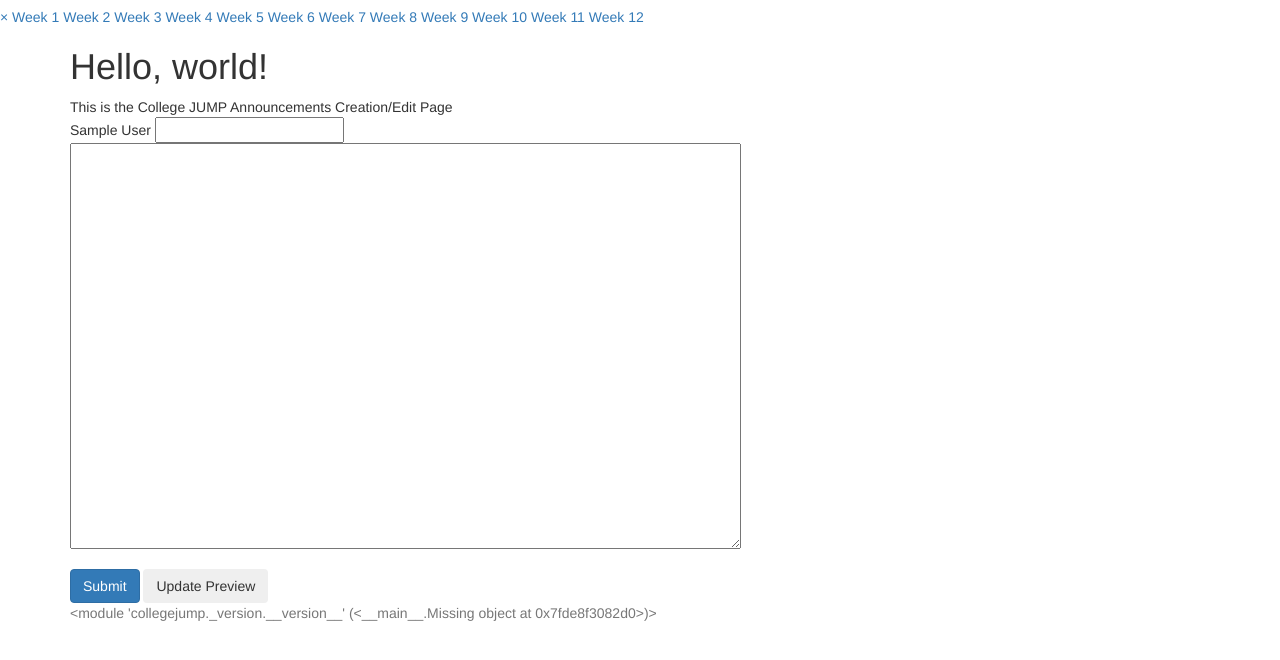
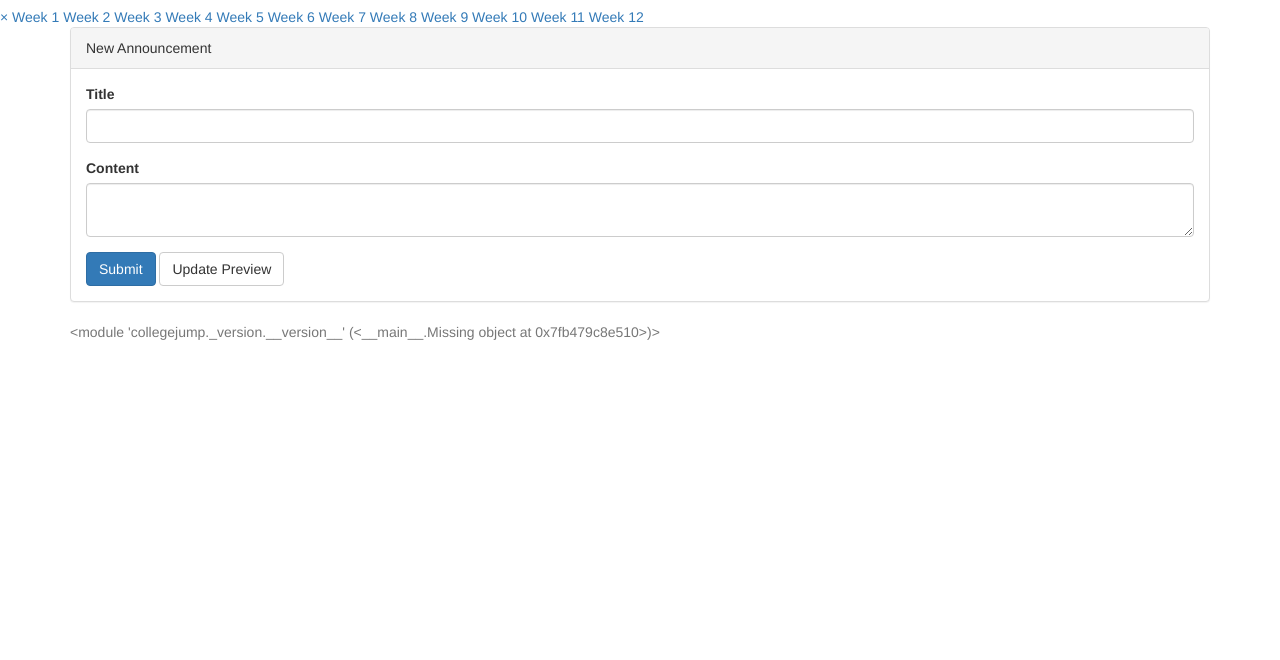
Before and after one commit to UMBC-CMSC447-Spring2017-Team5/college-JUMP, a Flask app: page /announcement/new in a window 1280 px wide. Shown: the part 65-725 px from the top of the page. Run offline with Flask 2, Linux system fonts and the light colour scheme; the visitor is signed in with stand-in values (Sample User, id 1); data comes from the database, SQL or seed files in the repository; parts of the project's set-up code (start-up, migrations or seed data) failed here and were passed over; some libraries are stand-ins or nearby versions.

Commit message:
Use Bootstrap styles for edit announcement page
See #75

```diff
--- a/collegejump/templates/edit_announcement.html
+++ b/collegejump/templates/edit_announcement.html
@@ -1,36 +1,31 @@
 {% extends "theme.html" %}
+{% import "bootstrap/wtf.html" as wtf %}
 
-{% block head %}
-{{ super() }}
-<title>Announcement</title>
-{% endblock %}
+{% block title %} Announcement {% endblock %}
 
 {% block content %}
-<h1>  Hello, world!</h2>
-</h1> This is the College JUMP Announcements Creation/Edit Page </h2>
 
-<form method="POST"
-      action="{{ url_for("edit_announcement_page", announcement_id=announcement_id) }}"
-      />
-  {{ form.csrf_token }}
-  <div class="form-group">
-    {{ author.name }}
-    {{ form.title }} <br/>
-    {{ form.content(rows="20", cols="80") }}
+<div class="panel panel-default">
+  <div class="panel-heading">
+    {{ 'New' if announcement_id == None else 'Edit' }} Announcement
   </div>
-  {{ form.submit(class="btn btn-primary") }}
-  {{ form.preview(class="btn") }}
-</form>
+  <div class="panel-body">
+    {{ wtf.quick_form(form, method="POST",
+		      action=url_for("edit_announcement_page", announcement_id=announcement_id),
+		      form_type="horizontal",
+		      button_map={"submit": "primary"}) }}
+  </div>
+</div>
 
-{% if form.errors %}
-<div>
-  {{ form.errors }}
+{% if form.content.data %}
+<div class="panel panel-default">
+  <div class="panel-heading">
+    {{ form.title.data }}
+  </div>
+  <div class="panel-body">
+    {{ form.content.data | markdown }}
+  </div>
 </div>
 {% endif %}
 
-{% if form.content.data %}
-<h1>Preview</h1>
-{{ form.content.data | markdown }}
-{% endif %}
-
 {% endblock %}
```
